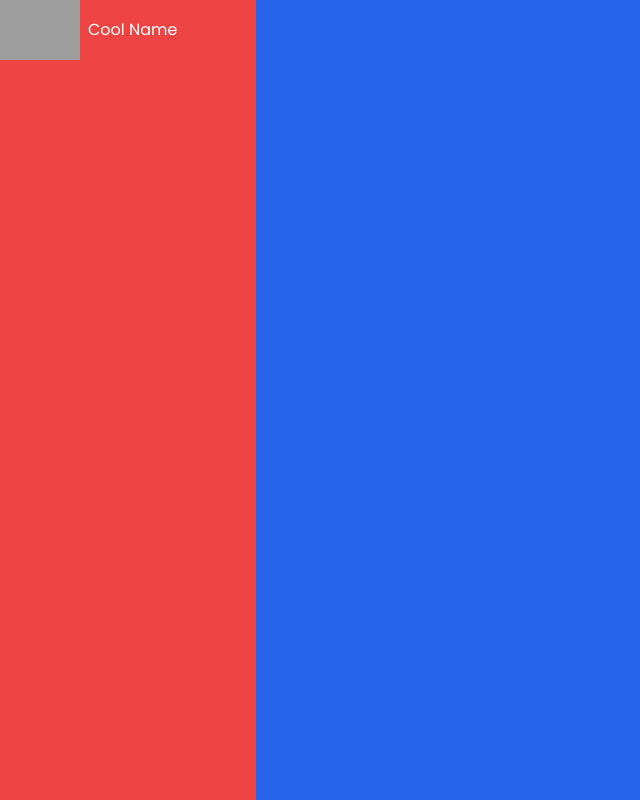
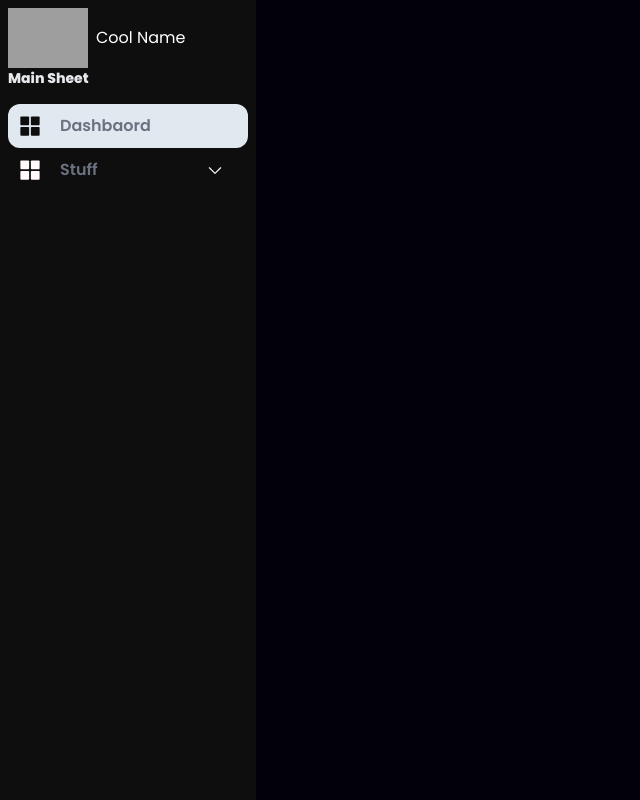
Before and after one commit to Syncxv/invite-tracker, a Next.js app in the folder ui/: page /dashboard/servers/1 in a window 1280 px wide. Shown: the whole page, without its empty margins (0-640 px from the left). Built offline with nearby package versions, Linux system fonts and the light colour scheme; grey boxes are pictures that could not be loaded.

Commit message:
ok its not done but progress

```diff
--- a/ui/package.json
+++ b/ui/package.json
@@ -12,6 +12,7 @@
         "gsap": "^3.10.4",
         "next": "latest",
         "next-auth": "^4.4.0",
+        "phosphor-react": "^1.4.1",
         "react": "18.1.0",
         "react-dom": "18.1.0",
         "react-spring": "^9.4.5"
--- /dev/null
+++ b/ui/src/components/atoms/SideButton.tsx
@@ -0,0 +1,36 @@
+import { useRouter } from 'next/router'
+import { CaretDown } from 'phosphor-react'
+import { useState } from 'react'
+import { FunctionalComponent } from '../../types/react'
+
+interface SideButtonProps {
+    Icon: any
+    title: string
+    letter?: string
+    dropdown: boolean
+    path: string
+}
+
+export const SideButton: FunctionalComponent<SideButtonProps> = ({ Icon, title, dropdown, path, children }) => {
+    const [isOpen, setOpen] = useState(false)
+    const router = useRouter()
+
+    const selected = router.asPath === `/dashboard/servers/${router.query.id}${path === '/' ? '' : '/' + path}`
+    return (
+        <>
+            <div
+                onClick={() => router.push(`${router.query.id}/${path === '/' ? '' : path}`)}
+                className={`flex justify-between items-center gap-2 p-2 rounded-xl cursor-pointer ${
+                    selected ? 'bg-slate-200' : ''
+                } hover:bg-primary-900`}
+            >
+                <div className="flex items-center gap-4">
+                    <Icon color={selected ? '#0e0e0e' : '#fff9f9'} weight="fill" size={28} />
+                    <div className="font-semibold text-gray-500">{title}</div>
+                </div>
+                {dropdown && <CaretDown className="mr-4 cursor-pointer" size={18} onClick={() => setOpen(!isOpen)} />}
+                {isOpen && dropdown && children}
+            </div>
+        </>
+    )
+}
--- a/ui/src/pages/dashboard/servers/[id].tsx
+++ b/ui/src/pages/dashboard/servers/[id].tsx
@@ -1,11 +1,15 @@
+import { useRouter } from 'next/router'
+import { SquaresFour } from 'phosphor-react'
+import { useEffect } from 'react'
+import { SideButton } from '../../../components/atoms/SideButton'
 import Layout from '../../../components/Layout'
 import { FunctionalComponent } from '../../../types/react'
 
 const ManageServer: FunctionalComponent = ({}) => {
     return (
         <Layout nav={false}>
-            <div className="flex">
-                <div className="sidebar  h-screen w-[16rem] bg-red-500">
+            <aside className="flex">
+                <div className="sidebar p-2 h-screen w-[16rem] bg-primary-700">
                     <div className="header-logo flex gap-2 items-center justify-start">
                         <img
                             className="w-20"
@@ -14,9 +18,17 @@ const ManageServer: FunctionalComponent = ({}) => {
                         />
                         <h1>Cool Name</h1>
                     </div>
+
+                    <div className="side-section">
+                        <h4 className="text-gray-200 text-sm font-bold mb-4">Main Sheet</h4>
+                        <SideButton Icon={SquaresFour} title="Dashbaord" dropdown={false} path="/" />
+                        <SideButton Icon={SquaresFour} title="Stuff" dropdown={true} path="/stuff">
+                            <SideButton Icon={SquaresFour} title="Dashbaord" dropdown={false} path="/"></SideButton>
+                        </SideButton>
+                    </div>
                 </div>
-                <div className="flex-1 h-screen bg-blue-600"></div>
-            </div>
+                <div className="flex-1 h-screen bg-primary-900"></div>
+            </aside>
         </Layout>
     )
 }
--- a/ui/tailwind.config.js
+++ b/ui/tailwind.config.js
@@ -7,6 +7,7 @@ module.exports = {
         extend: {
             colors: {
                 'primary-900': '#02010A',
+                'primary-700': '#0E0E0E',
                 'secondary-500': '#7209B7',
                 'accent-500': '#F72585'
             }
```
Also changed, not shown: 1 other file (tests, documents, lock files or other folders).
